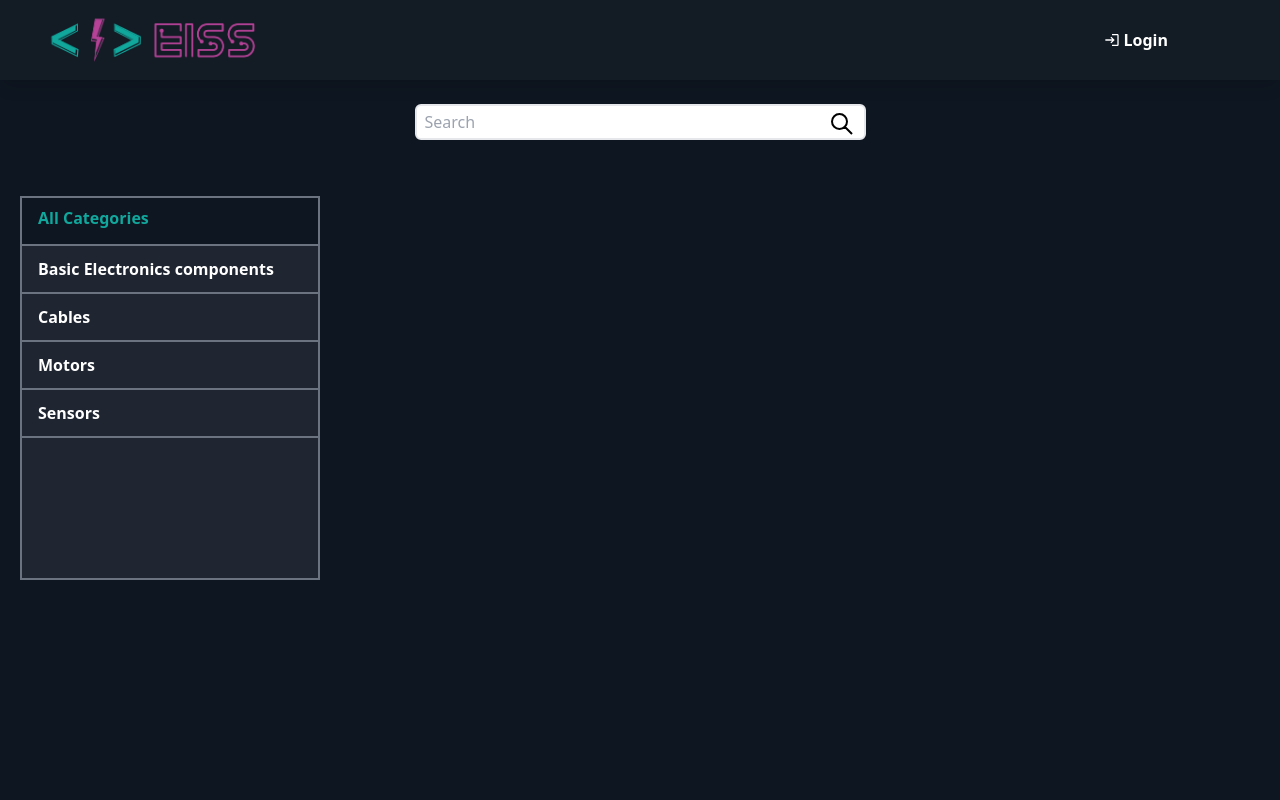
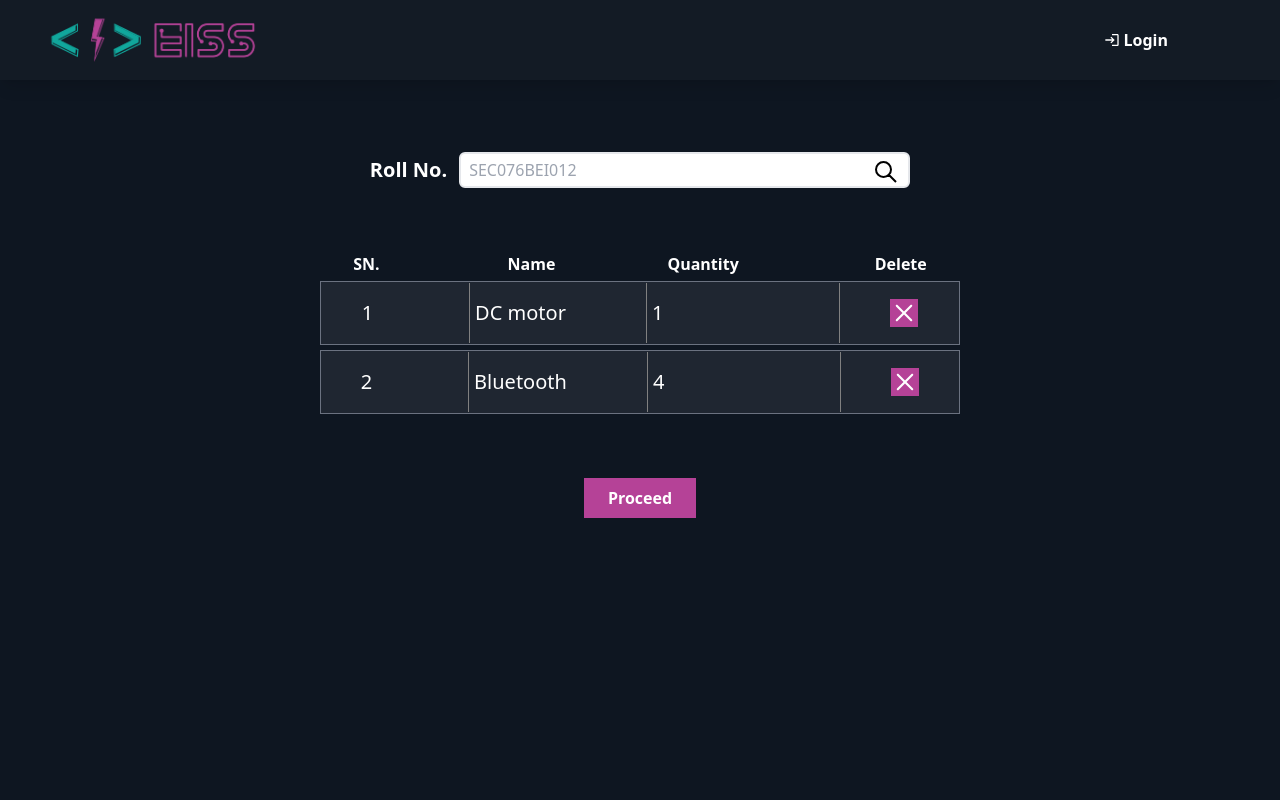
Before and after one commit to LokendraGC/lab_web_application, a React (Vite) app: page /admincheck in a window 1280 px wide. Shown: the top 800 px of the page. Built offline with nearby package versions, Linux system fonts and the light colour scheme.

Commit message:
checkout  added

```diff
--- a/src/components/Add_Components.jsx
+++ b/src/components/Add_Components.jsx
@@ -1,23 +1,41 @@
-import React from "react";
+import React, { useEffect, useState } from "react";
 import { BsCameraFill } from "react-icons/bs";
-import { Link } from "react-router-dom";
+import { Link, useLocation } from "react-router-dom";
 import { useNavigate } from "react-router-dom";
 
 const Add_Compo = () => {
+  const { pathname } = useLocation();
+  const [activeCreate, setActiveCreate] = useState(false);
+  useEffect(() => {
+    console.log(pathname);
+    if (pathname == "/addcompo") {
+      setActiveCreate(true);
+    } else {
+      setActiveCreate(false);
+    }
+  }, [pathname]);
   return (
     <div className="">
-      <div className=" compo flex   pt-16    text-white font-semibold ">
-        <div className="compo px-4 sidebar w-1/4 h-72 ml-5  ">
-          <div className=" pt-12  space-y-6 ">
-            <h3 className="create border-b-2 border-gray-500  p-3 hover:cursor-pointer hover:bg-dpink   bg-crit">
+      <div className=" compo flex  justify-start pt-16  text-white font-semibold border-gray-500  ">
+        <div className="compo  sidebar w-1/4 h-56 ml-5  border-2 border-gray-600 mt-16 ">
+          <div className="  space-y-6 ">
+            <h3 className="create border-b-2 border-gray-500  p-3 bg-crit">
               Create
             </h3>
-            <h3 className="border-b-2 border-gray-500 p-3  hover:cursor-pointer hover:bg-dpink ">
-              User
-            </h3>
-            <h3 className="border-b-2 border-gray-500 p-3  hover:cursor-pointer hover:bg-dpink ">
-              Components
-            </h3>
+            <Link to="/createuser">
+              <h3 className="border-b-2 border-gray-500 p-3  hover:cursor-pointer hover:bg-dpink ">
+                User
+              </h3>
+            </Link>
+            <Link to="/addcompo">
+              <h3
+                className={`border-b-2 border-gray-500 p-3  hover:cursor-pointer hover:bg-dpink ${
+                  activeCreate ? "bg-dpink" : "bg-none"
+                }`}
+              >
+                Components
+              </h3>
+            </Link>
           </div>
         </div>
 
--- /dev/null
+++ b/src/components/Admin_CheckOut.jsx
@@ -0,0 +1,92 @@
+import React, { useState } from 'react'
+import {GrSearch} from 'react-icons/gr'
+import {RxCross2} from 'react-icons/rx'
+import dcmotor from '../assets/images/Motors/brush_less.jpg'
+import bluetooth from '../assets/images/Sensors/bluetooth_module.jpg'
+import jumper from '../assets/images/cables/f_f_jumper.jpg'
+
+
+
+const AdminCheckOut = () => {
+
+   const [items, setItems] = useState([{}]);
+
+      // const handleDelete = (id)=>(
+      //          const updatedItem = items.filter(item=>item.id!==id)
+      //          setItems(updatedItem)
+
+      // )
+
+           const compo_detail = [
+             {
+               id: 1,
+               sn:1,
+               name:'motor',
+               src: dcmotor,
+               title: "DC motor",
+               qty: "1",
+             },
+
+             {
+               id: 3,
+               sn:2,
+               name:'blue',
+               src: bluetooth,
+               title: "Bluetooth",
+               qty: "4",
+             },
+           ];
+
+  return (
+    <div className="admincheck text-white">
+      <div className="flex justify-center pt-12">
+        <form action="">
+          <div className="flex justify-end">
+            <h3 className="pt-7 pr-3 text-xl font-semibold">Roll No.</h3>
+            <input
+              type="text"
+              name="name"
+              autoComplete="off"
+              placeholder="SEC076BEI012"
+              className="p-1  pr-52 pl-2 border-2 rounded-md
+            text-black focus:outline-none my-6 border-bl"
+            />
+            <GrSearch className="h-6 w-6 absolute mt-8 mr-3 search hover:cursor-pointer" />
+          </div>
+        </form>
+      </div>
+      <div className="flex items-center justify-center space-x-28 pr- font-semibold pt-10 ">
+        <span className="pr-">SN.</span>
+        <span className="pl-4">Name</span>
+        <span className="pr-">Quantity</span>
+        <span className="pl-6">Delete</span>
+      </div>
+      {compo_detail.map(({ id, sn, src, title, qty }) => (
+        <div
+          key={id}
+          className="bg-prlink text-xl cheekout flex items-center justify-center space-x-12 border border-gray-500 mr-80 mt-10 ml-80 h-16"
+        >
+          <span className="">{sn}</span>
+          <div className=" pt-1 pb-1 ">
+            {/* <img src={src} alt="bluetooth" className="borders  h- w-16  " /> */}
+          </div>
+          <span className="pr-8 borders">{title}</span>
+
+          <span className="pr-32 borders ">{qty}</span>
+
+
+          <div className="borders" >
+            <RxCross2 onClick={()=>handleDelete(item.id)} className="crush h-7 w-7 bg-dpink hover:cursor-pointer" />
+          </div>
+
+        </div>
+      ))}
+
+      <button className="mx-auto bg-dpink hover:cursor-pointer w-28 h-10 hover:bg-grlink  flex items-center justify-center mt-16 text-white font-semibold">
+        Proceed
+      </button>
+    </div>
+  );
+}
+
+export default AdminCheckOut
--- a/src/components/Admin_Create_User.jsx
+++ b/src/components/Admin_Create_User.jsx
@@ -1,4 +1,5 @@
-import React, { useState } from "react";
+import React, { useEffect, useState } from "react";
+import { Link, useLocation } from "react-router-dom";
 
 const Admin_Create_User = () => {
   const [rollNo, setRollNo] = useState("");
@@ -11,20 +12,42 @@ const Admin_Create_User = () => {
     // addToken(rollNo);
     // console.log(statusToken);
   };
+  const { pathname } = useLocation();
+  const [activeCreate, setActiveCreate] = useState(false);
+  useEffect(() => {
+    console.log(pathname);
+    if (pathname == "/createuser") {
+      setActiveCreate(true);
+    } else {
+      setActiveCreate(false);
+    }
+  }, [pathname]);
+
   return (
     <div className="">
-      <div className="compo flex   pt-16    text-white font-semibold ">
-        <div className="compo px-4 sidebar w-1/4 h-72 ml-5  ">
-          <div className=" pt-12  space-y-6 ">
-            <h3 className="create border-b-2 border-gray-500  p-3 hover:cursor-pointer hover:bg-dpink   bg-crit">
+      <div className="compo flex  justify-start pt-16  text-white font-semibold  ">
+        <div className="compo  sidebar w-1/4 h-56 ml-5
+         border-2 border-gray-600 mt-16 ">
+          <div className="  space-y-6 ">
+            <h3 className="create border-b-2 border-gray-500  p-3 bg-crit">
               Create
             </h3>
-            <h3 className="border-b-2 border-gray-500 p-3  hover:cursor-pointer hover:bg-dpink ">
-              User
-            </h3>
-            <h3 className="border-b-2 border-gray-500 p-3  hover:cursor-pointer hover:bg-dpink ">
-              Components
-            </h3>
+
+            <Link to={"/createuser"}>
+              <h3
+                className={`border-b-2 border-gray-500 p-3  hover:cursor-pointer hover:bg-dpink ${
+                  activeCreate ? "bg-dpink" : "bg-none"
+                }`}
+              >
+                User
+              </h3>
+            </Link>
+
+            <Link to={"/addcompo"}>
+              <h3 className="border-b-2 border-gray-500 p-3  hover:cursor-pointer hover:bg-dpink ">
+                Components
+              </h3>
+            </Link>
           </div>
         </div>
 
--- a/src/components/Assign_Compo.jsx
+++ b/src/components/Assign_Compo.jsx
@@ -1,4 +1,5 @@
 import React from "react";
+import { Link } from "react-router-dom";
 // import { Assigned_Data } from "../assets/data/Assigned_Data";
 // import { Sidebar_Data } from "../assets/data/Sidebar_Data";
 
@@ -12,15 +13,21 @@ const Assign_Compo = () => {
           className="assign flex bg-dpink space-x-8 pl-24 items-center pt-10 font-semibold
          "
         >
+         <Link to={'/checkout'}>
           <h3 className="bg-dpink h-9 w-36 pl-8 pt-1 hover:cursor-pointer">
-            SEC076BEI
+            SEC076BEI012
           </h3>
+         </Link>
+         <Link to={'/checkout'}>
           <h3 className="bg-dpink h-9 w-36 pl-8 pt-1 hover:cursor-pointer">
-            SEC076BEI
+            SEC076BEI012
           </h3>
+         </Link>
+         <Link to={'/checkout'}>
           <h3 className="bg-dpink h-9 w-36 pl-8 pt-1 hover:cursor-pointer">
-            SEC076BEI
+            SEC076BEI012
           </h3>
+         </Link>
         </div>
       </div>
     </div>
--- a/src/components/Navbar.jsx
+++ b/src/components/Navbar.jsx
@@ -57,11 +57,12 @@ function Navbar() {
       )}
       {adminStatusToken && !userStatusToken && (
         <div className="flex justify-center items-center space-x-5">
+
           <Link to="/createuser">
             <h1>Create</h1>
           </Link>
 
-          <Link to={"/checkout"}>
+          <Link to={"/admincheck"}>
             <h1 className="hover:cursor-pointer">Checkout</h1>
           </Link>
 
--- a/src/components/style.css
+++ b/src/components/style.css
@@ -1,4 +1,4 @@
-.assign, .compo ,.signin, .details, .main{
+.admincheck, .assign, .compo ,.signin, .details, .main{
     background-color: rgb(14, 22, 33);
         /* height: 150vh; */
 }
@@ -13,6 +13,9 @@
 
 }
 
+.cheekout{
+    margin-top:5px;
+}
 
 .seacrh{
     color: rgb(181, 66, 151);
@@ -61,3 +64,16 @@ color: rgb(17, 167, 156);
         background-color: rgb(14, 22, 33);
 
 }
+
+
+.borders{
+    border-left: 1px solid gray;
+  height: 60px;
+  display: flex;
+  align-items: center;
+  padding-left: 5px;
+}
+
+.crush{
+    margin-left: 45px;
+}
--- a/src/main.jsx
+++ b/src/main.jsx
@@ -12,7 +12,7 @@ import Add_Compo from './components/Add_Components'
 import Admin_Create_User from './components/Admin_Create_User'
 import CheckOut from './components/CheckOut'
 import Assign_Compo from './components/Assign_Compo'
-
+import AdminCheckOut from './components/Admin_CheckOut'
 
 
 ReactDOM.createRoot(document.getElementById("root")).render(
@@ -20,6 +20,7 @@ ReactDOM.createRoot(document.getElementById("root")).render(
     <BrowserRouter>
       <Navbar />
       <Routes>
+        <Route path='/admincheck' element={<AdminCheckOut/>}/>
         <Route path='/checkout' element={<CheckOut/>}/>
         <Route path='/assigned' element={<Assign_Compo/>}/>
         <Route path='/createuser' element={<Admin_Create_User/>}/>
```
Also changed, not shown: 2 other files (tests, documents, lock files or other folders).
